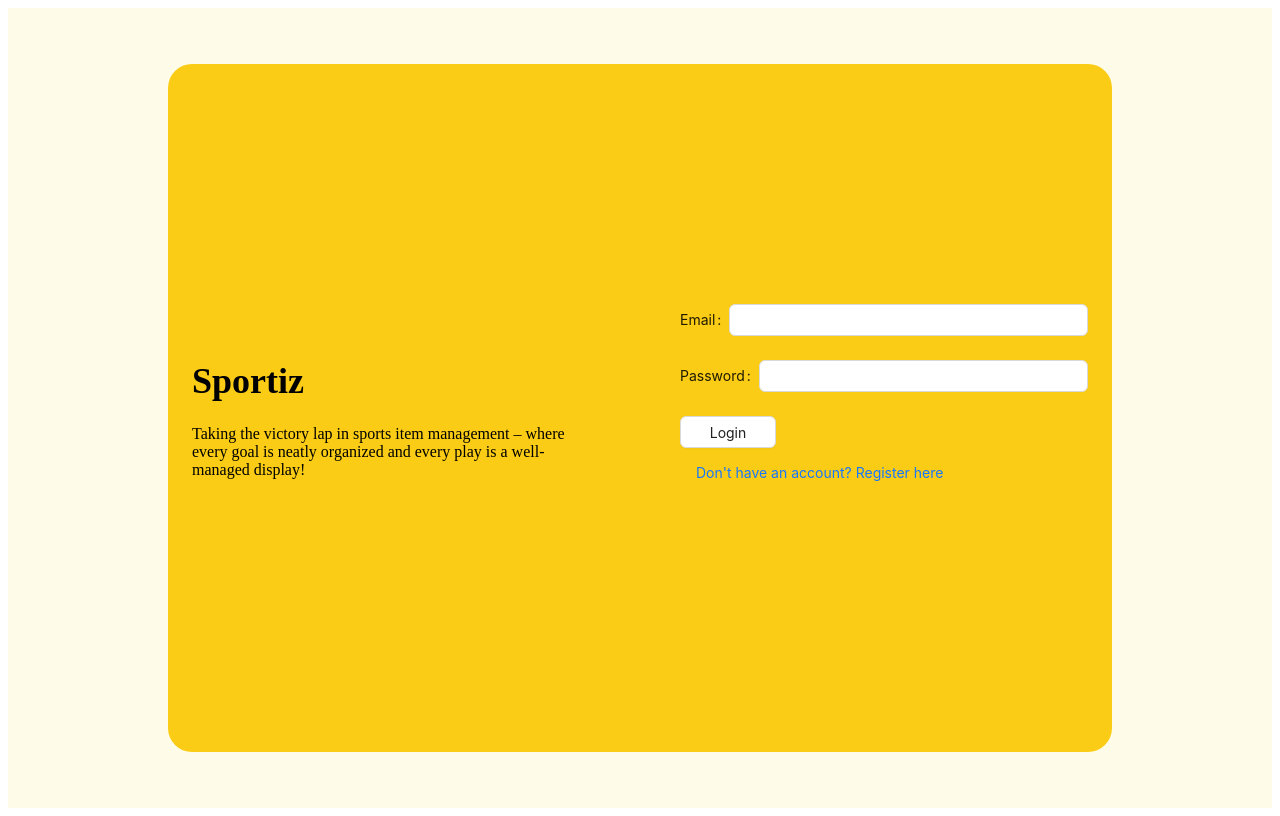
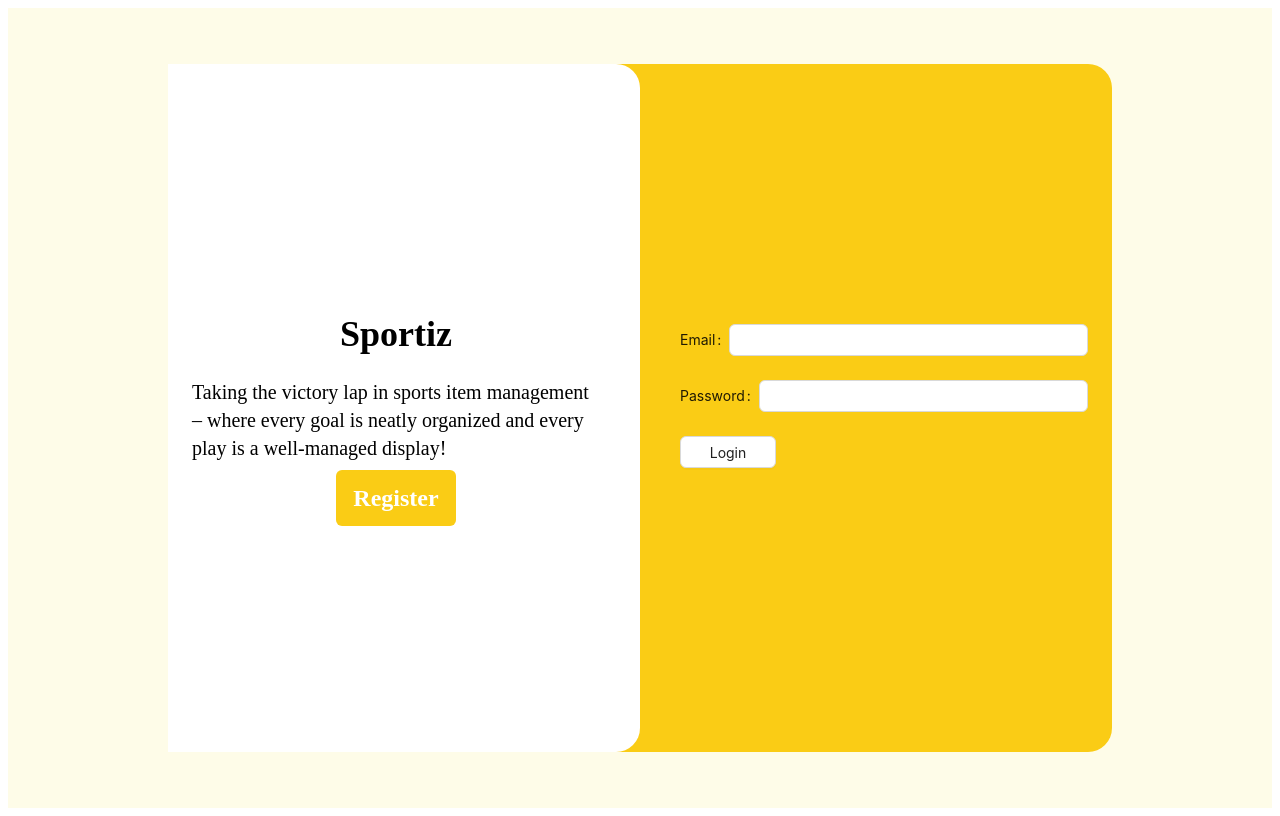
Before and after one commit to NS-Sheam/sports-item-management-client, a React (Vite) app: page /login in a window 1280 px wide. Built offline with nearby package versions, Linux system fonts and the light colour scheme; no server answers.

Commit message:
Refector data

```diff
--- a/src/components/form/CustomForm.tsx
+++ b/src/components/form/CustomForm.tsx
@@ -7,6 +7,10 @@ type TFormProps = {
 };
 const CustomForm = ({ onSubmit, children }: TFormProps) => {
   const methods = useForm();
+  const submit: SubmitHandler<FieldValues> = (data) => {
+    onSubmit(data);
+    methods.reset();
+  };
 
   return (
     <FormProvider {...methods}>
--- a/src/components/form/CustomSelect.tsx
+++ b/src/components/form/CustomSelect.tsx
@@ -11,6 +11,8 @@ type TCustomSelectProps = {
 const CustomSelect = ({ name, children, initialValue, required }: TCustomSelectProps) => {
   const { setValue } = useFormContext();
   useEffect(() => {
+    console.log("initialValue", initialValue);
+
     setValue(name, initialValue);
   }, [initialValue, name, setValue]);
   return (
--- a/src/components/layout/SideBar.tsx
+++ b/src/components/layout/SideBar.tsx
@@ -20,7 +20,7 @@ const Sidebar = () => {
 
   items.push({ key: "Logout", label: <div onClick={handleLogout}>Logout</div> });
   if (role === "superAdmin") {
-    items.push({ key: "Users", label: <NavLink to="/user">Admin</NavLink> });
+    items.push({ key: "Users", label: <NavLink to="/users">User</NavLink> });
   }
 
   return (
--- a/src/pages/Login.tsx
+++ b/src/pages/Login.tsx
@@ -59,14 +59,21 @@ const Login = () => {
   return (
     <>
       <div className="flex items-center justify-center min-h-screen bg-yellow-50 ">
-        <div className="grid grid-cols-1 lg:grid-cols-2 justify-center items-center gap-6 lg:gap-20 h-full w-full lg:w-[calc(100vw-30vw)] lg:h-[calc(100vh-20vh)] bg-yellow-400 rounded-3xl p-6">
-          <div className="space-y-2 text-center lg:text-left">
+        <div className="grid grid-cols-1 lg:grid-cols-2 justify-center items-center gap-6 lg:gap-20 h-full w-full lg:w-[calc(100vw-30vw)] lg:h-[calc(100vh-20vh)] bg-yellow-400 rounded-3xl p-6 relative">
+          <div className="absolute h-full w-1/2 left-0 top-0 bg-white rounded-r-3xl hidden lg:flex"></div>
+          <div className="space-y-2 text-center z-10">
             <h1 className=" text-4xl font-bold">Sportiz</h1>
 
-            <p>
+            <p className="text-xl text-left">
               Taking the victory lap in sports item management – where every goal is neatly organized and every play is
               a well-managed display!
             </p>
+            <div
+              className="hidden lg:block cursor-pointer px-3 py-3 text-2xl bg-yellow-400 w-24 mx-auto rounded-md font-bold text-white"
+              onClick={() => setRegister(!register)}
+            >
+              {!register ? "Register" : "Login"}
+            </div>
           </div>
           <div className="space-y-3">
             <CustomForm onSubmit={onSubmit}>
@@ -108,7 +115,10 @@ const Login = () => {
                       {!register ? "Login" : "Register"}
                     </Button>
                   </Col>
-                  <Col span={24}>
+                  <Col
+                    span={24}
+                    className="lg:hidden"
+                  >
                     <Button
                       type="link"
                       onClick={() => setRegister(!register)}
--- a/src/pages/inventory/Inventory.tsx
+++ b/src/pages/inventory/Inventory.tsx
@@ -21,6 +21,7 @@ const Inventory = () => {
             md={8}
             lg={6}
             key={item?._id}
+            className="w-full"
           >
             <Card
               size="default"
--- a/src/pages/item/ItemManagement.tsx
+++ b/src/pages/item/ItemManagement.tsx
@@ -15,6 +15,7 @@ import { TQueryParams, TResponse } from "../../types/global";
 import { TableRowSelection } from "antd/es/table/interface";
 import { ISalesData } from "../sale/SalesManagement";
 import PdfComponent from "../../components/PdfComponent";
+import { useAppSelector } from "../../redux/hooks";
 const ItemManagement = () => {
   const [params, setParams] = useState<TQueryParams[]>([]);
   const [page, setPage] = useState(1);
@@ -33,6 +34,7 @@ const ItemManagement = () => {
   const [isSellModalOpen, setIsSellModalOpen] = useState(false);
   const [invoiceModalOpen, setInvoiceModalOpen] = useState(false);
   const [saleData, setSaleData] = useState<ISalesData>();
+  const { role } = useAppSelector((state) => state.auth.user!);
 
   const handleDelete = async (id: string) => {
     const toastId = toast.loading("Loading...");
@@ -127,9 +129,11 @@ const ItemManagement = () => {
       setParams(queryParams);
     }
   };
+
   return (
     <div className="space-y-4">
       <h1 className="text-xl lg:text-2xl font-bold ">Item Management</h1>
+      {role !== "seller" && (
         <Button
           onClick={() => {
             setIsModalOpen(true);
@@ -139,6 +143,7 @@ const ItemManagement = () => {
         >
           Add Product
         </Button>
+      )}
       {selectedProductId.length > 0 && (
         <Button
           onClick={() => handleDelete("")}
--- a/src/router/routes.const.tsx
+++ b/src/router/routes.const.tsx
@@ -31,7 +31,7 @@ export const routeItems = [
       {
         path: "/users",
         element: (
-          <PrivateRoute userRole={["admin"]}>
+          <PrivateRoute userRole={["superAdmin"]}>
             <UserManagement />
           </PrivateRoute>
         ),
```
Lines whose indentation alone changed are shown as unchanged.
